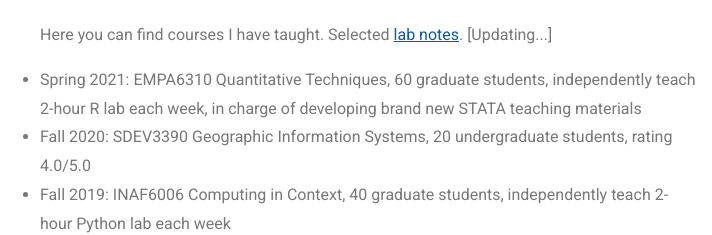
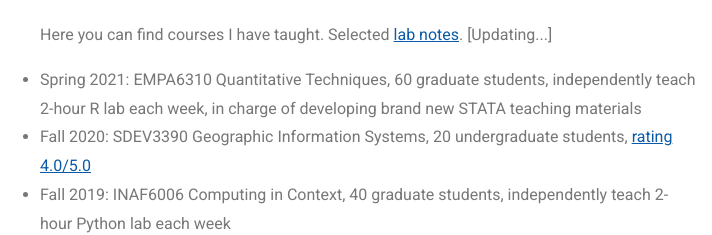
Before and after one commit to ylli18/ylli18.github.io, a plain HTML site: page index.html in a window 1280 px wide. Shown: the part 3046-3281 px from the top of the page, 290-1002 px from the left. Drawn offline with Linux system fonts and the light colour scheme.

Commit message:
update ta

```diff
--- a/index.html
+++ b/index.html
@@ -270,7 +270,7 @@
 
                 <li>Spring 2021: EMPA6310 Quantitative Techniques, 60 graduate students, independently teach 2-hour R lab each week, in charge of developing brand new STATA teaching materials</a>
                 </li>
-                <li>Fall 2020: SDEV3390 Geographic Information Systems, 20 undergraduate students, rating 4.0/5.0</a>
+                <li>Fall 2020: SDEV3390 Geographic Information Systems, 20 undergraduate students, <a href="/teaching/ASTA_evaluation.png" target="blank" >rating 4.0/5.0</a> </a>
                 </li>
                 <li>Fall 2019: INAF6006 Computing in Context, 40 graduate students, independently teach 2-hour Python lab each week</a>
                 </li>
```
Also changed, not shown: 2 other files.
